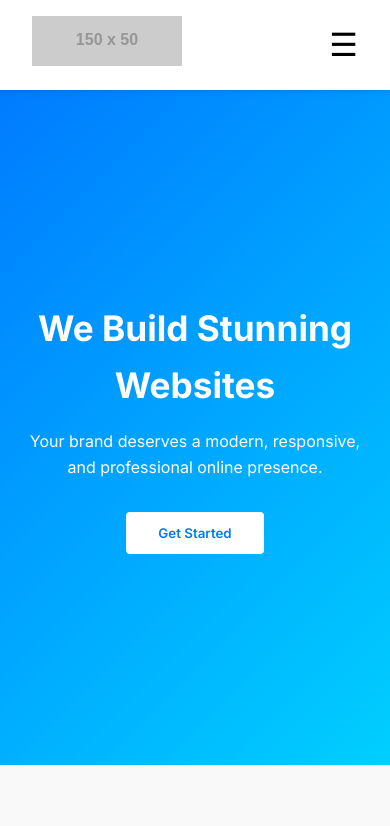
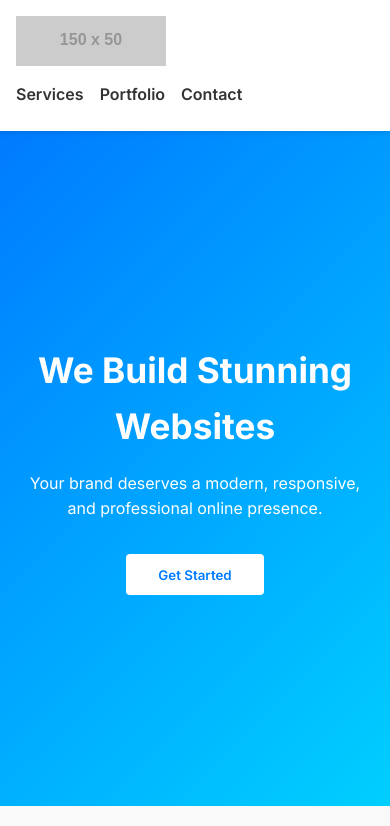
Before and after one commit to Johnmiracs/buildwithmiracs.github.io, a plain HTML site: page index.html in a window 390 px wide. Shown: the top 826 px of the page. Drawn offline with Linux system fonts and the light colour scheme; placeholder pictures from the web are drawn by us.

Commit message:
index.html

```diff
--- a/index.html
+++ b/index.html
@@ -28,16 +28,29 @@
       height: auto;
     }
 
+    nav {
+      flex: 1;
+      margin-left: 2rem;
+    }
+
     nav ul {
       display: flex;
       gap: 1.5rem;
       list-style: none;
+      overflow-x: auto;      /* horizontal scroll on small screens */
+      white-space: nowrap;   /* prevent wrapping */
+    }
+
+    nav ul li {
+      flex: 0 0 auto;        /* prevent shrinking */
     }
 
     nav ul li a {
       text-decoration: none;
       color: #333;
       font-weight: 600;
+      padding: 0.5rem 0;
+      display: inline-block;
       transition: color 0.3s;
     }
 
@@ -46,11 +59,7 @@
     }
 
     .menu-btn {
-      display: none;
-      font-size: 2rem;
-      background: none;
-      border: none;
-      cursor: pointer;
+      display: none; /* hide hamburger menu */
     }
 
     /* Hero Section */
@@ -171,25 +180,21 @@
       text-decoration: none;
     }
 
-    /* Responsive */
+    /* Responsive tweaks */
     @media (max-width: 768px) {
-      nav ul {
-        flex-direction: column;
-        position: absolute;
-        top: 100%;
-        right: 0;
-        background: #fff;
-        width: 200px;
-        display: none;
-        box-shadow: 0 4px 6px rgba(0,0,0,0.1);
+      header {
+        flex-wrap: wrap;
+        padding: 1rem;
       }
 
-      nav ul.show {
-        display: flex;
+      nav {
+        margin-left: 0;
+        width: 100%;
       }
 
-      .menu-btn {
-        display: block;
+      nav ul {
+        justify-content: flex-start;
+        gap: 1rem;
       }
 
       .hero h1 {
@@ -213,7 +218,6 @@
         <li><a href="#portfolio">Portfolio</a></li>
         <li><a href="#contact">Contact</a></li>
       </ul>
-      <button class="menu-btn" onclick="toggleMenu()">☰</button>
     </nav>
   </header>
 
@@ -255,11 +259,5 @@
     <p>© 2025 BuildwithMiracs. All rights reserved.</p>
     <p>Contact us: <a href="mailto:info@buildwithmiracs.com">info@buildwithmiracs.com</a></p>
   </footer>
-
-  <script>
-    function toggleMenu() {
-      document.querySelector('nav ul').classList.toggle('show');
-    }
-  </script>
 </body>
 </html>
```
